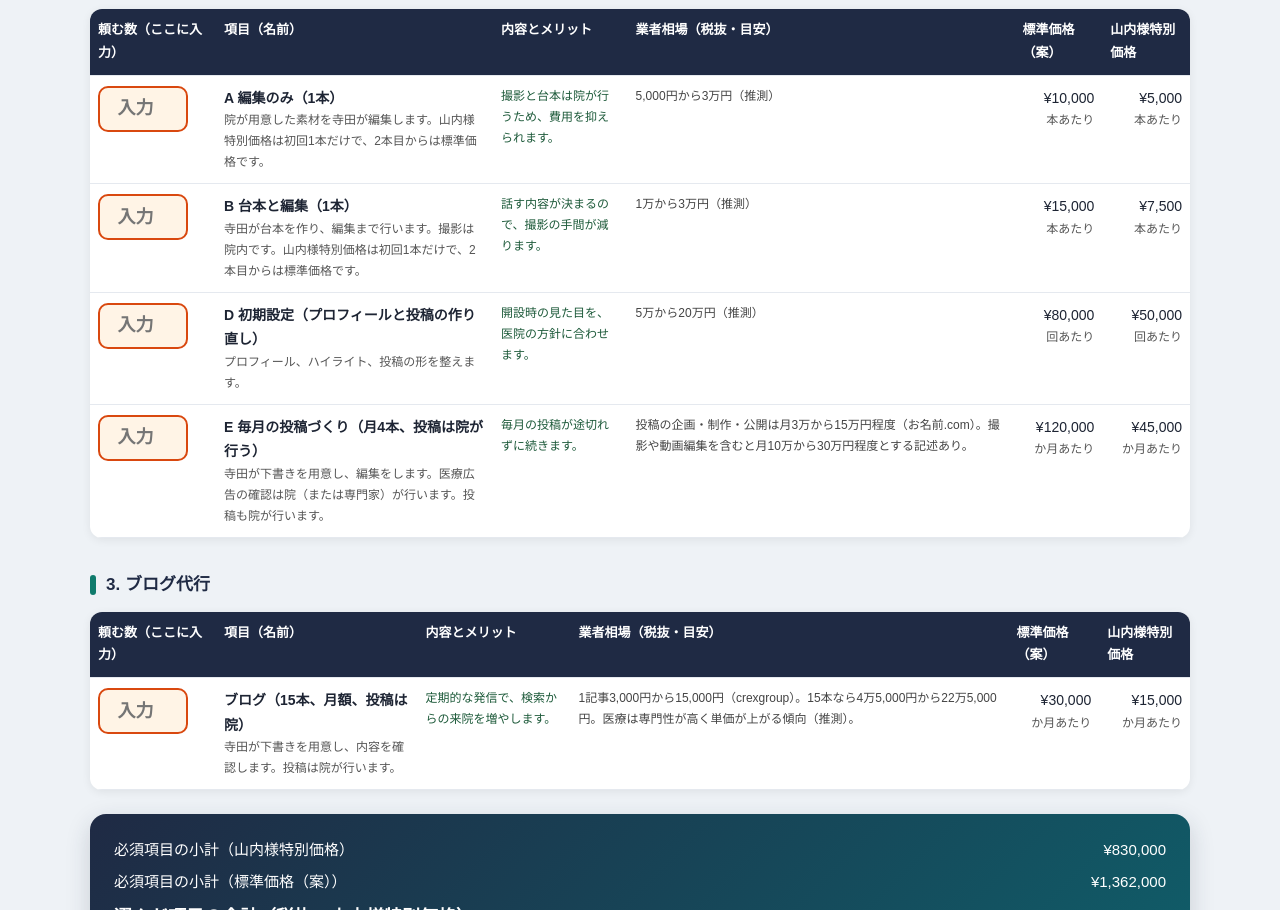
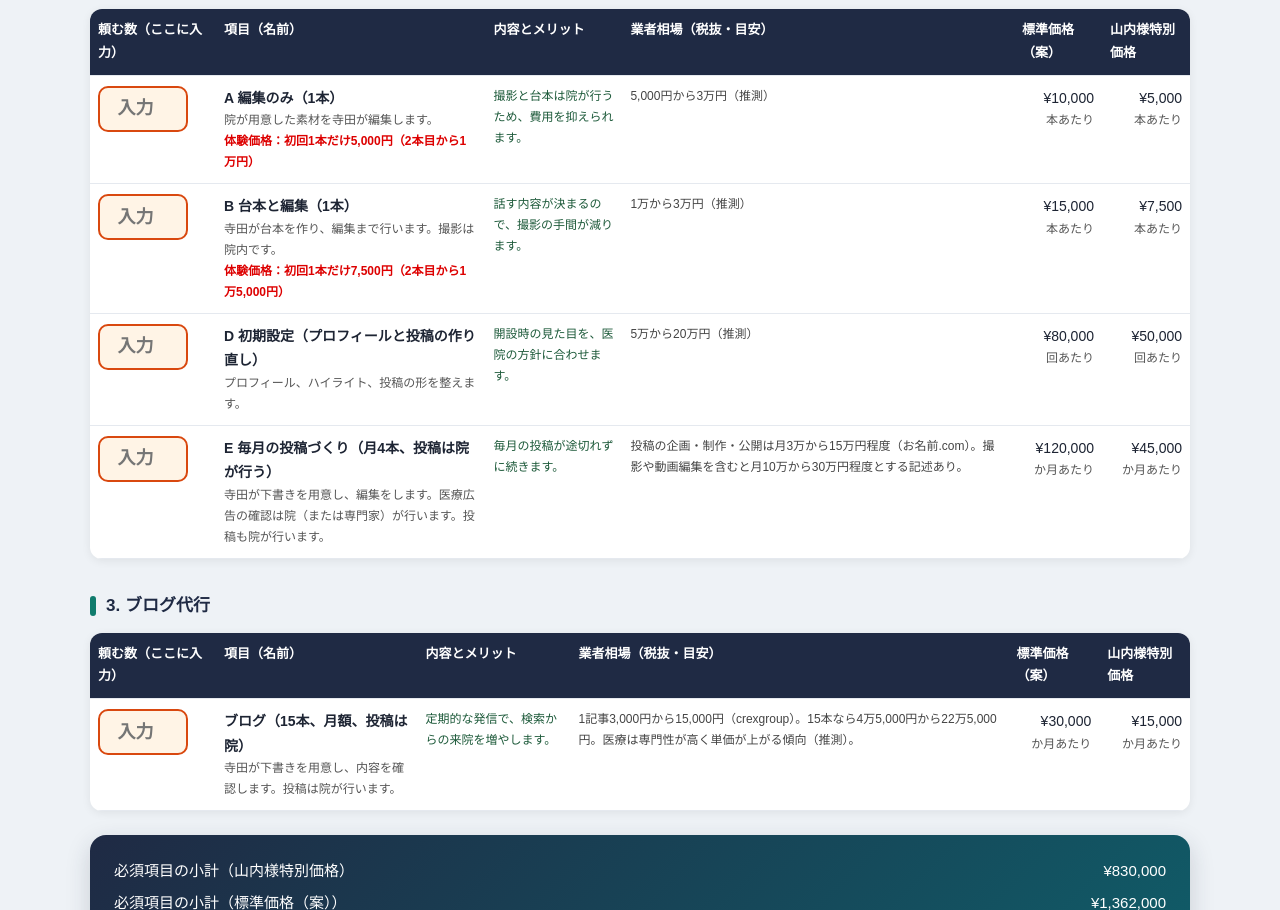
Before and after one commit to teradatakeshi0076/yamauchi-estimate, a plain HTML site: page index.html in a window 1280 px wide. Shown: the part 1881-2791 px from the top of the page. Drawn offline with Linux system fonts and the light colour scheme.

Commit message:
Add files via upload

```diff
--- a/index.html
+++ b/index.html
@@ -106,8 +106,8 @@ const hpItems = [
 ];
 
 const igItems = [
- {name:"A 編集のみ（1本）", desc:"院が用意した素材を寺田が編集します。山内様特別価格は初回1本だけで、2本目からは標準価格です。", ben:"撮影と台本は院が行うため、費用を抑えられます。", req:false, unit:"本", std:10000, spe:5000, firstOnly:true, mkt:"5,000円から3万円（推測）"},
- {name:"B 台本と編集（1本）", desc:"寺田が台本を作り、編集まで行います。撮影は院内です。山内様特別価格は初回1本だけで、2本目からは標準価格です。", ben:"話す内容が決まるので、撮影の手間が減ります。", req:false, unit:"本", std:15000, spe:7500, firstOnly:true, mkt:"1万から3万円（推測）"},
+ {name:"A 編集のみ（1本）", desc:"院が用意した素材を寺田が編集します。<br><b style='color:#d00'>体験価格：初回1本だけ5,000円（2本目から1万円）</b>", ben:"撮影と台本は院が行うため、費用を抑えられます。", req:false, unit:"本", std:10000, spe:5000, firstOnly:true, mkt:"5,000円から3万円（推測）"},
+ {name:"B 台本と編集（1本）", desc:"寺田が台本を作り、編集まで行います。撮影は院内です。<br><b style='color:#d00'>体験価格：初回1本だけ7,500円（2本目から1万5,000円）</b>", ben:"話す内容が決まるので、撮影の手間が減ります。", req:false, unit:"本", std:15000, spe:7500, firstOnly:true, mkt:"1万から3万円（推測）"},
  {name:"D 初期設定（プロフィールと投稿の作り直し）", desc:"プロフィール、ハイライト、投稿の形を整えます。", ben:"開設時の見た目を、医院の方針に合わせます。", req:false, unit:"回", std:80000, spe:50000, mkt:"5万から20万円（推測）"},
  {name:"E 毎月の投稿づくり（月4本、投稿は院が行う）", desc:"寺田が下書きを用意し、編集をします。医療広告の確認は院（または専門家）が行います。投稿も院が行います。", ben:"毎月の投稿が途切れずに続きます。", req:false, unit:"か月", std:120000, spe:45000, mkt:"投稿の企画・制作・公開は月3万から15万円程度（お名前.com）。撮影や動画編集を含むと月10万から30万円程度とする記述あり。"}
 ];
```
